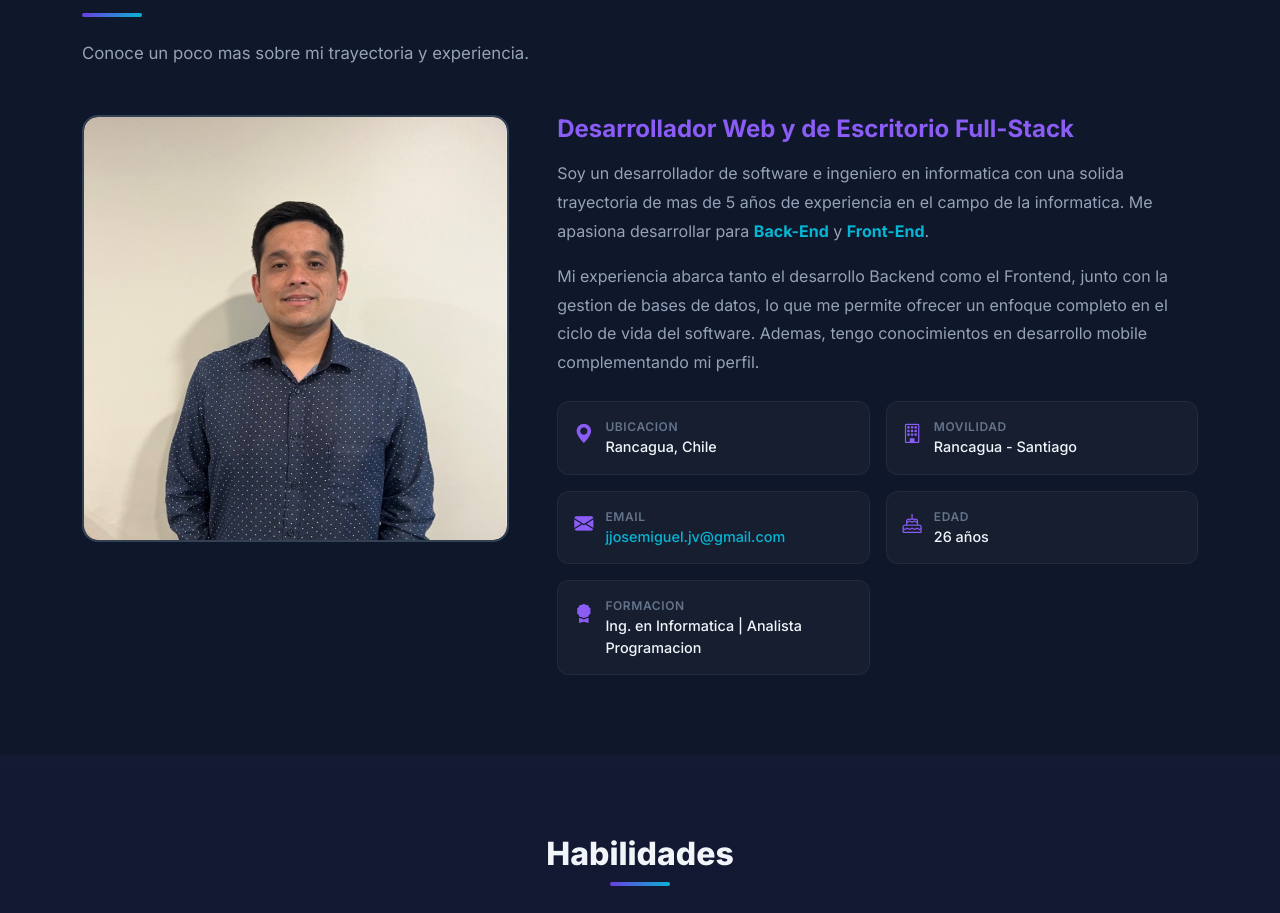
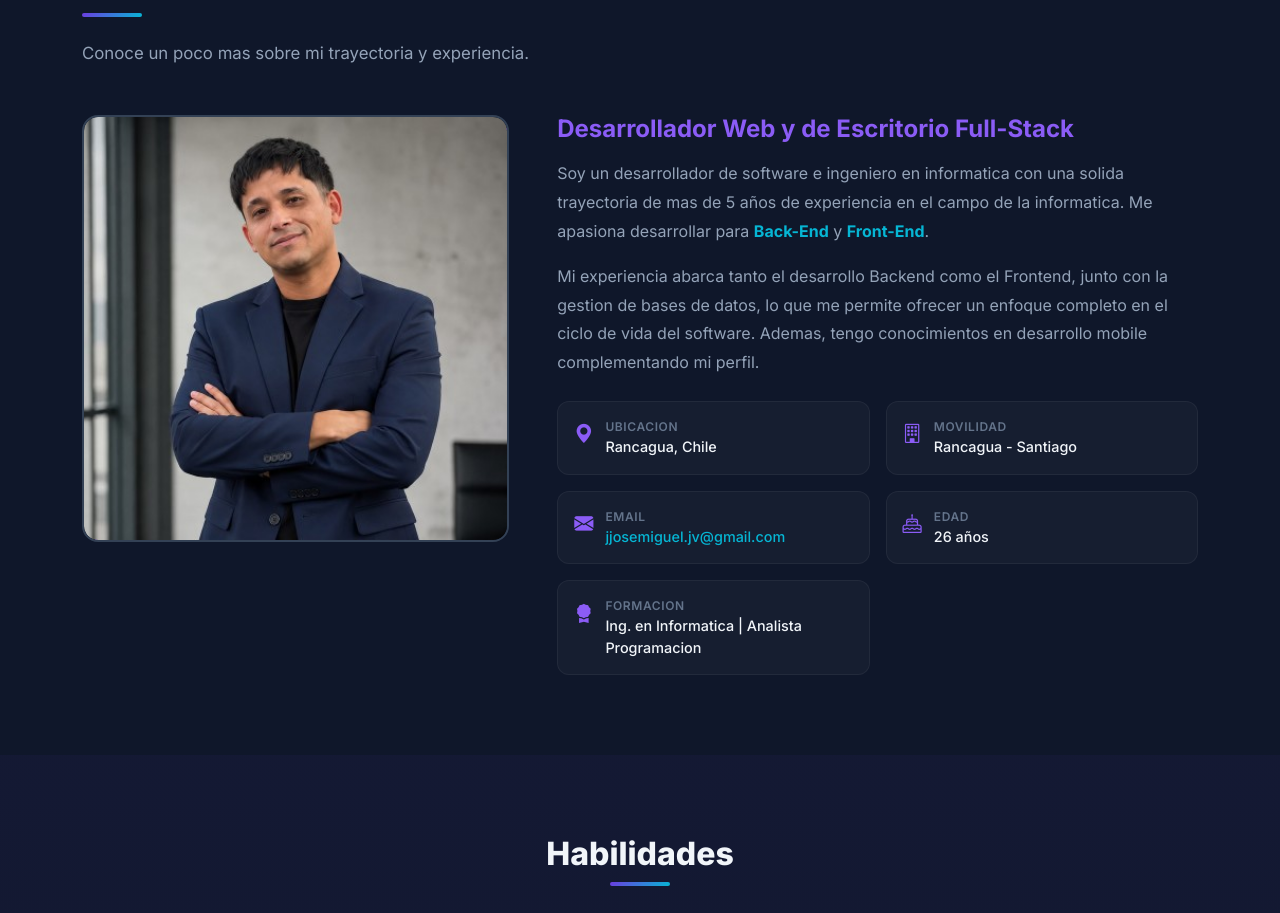
Before and after one commit to Kyousukee/MyPortafolio, an Angular app: page /about in a window 1280 px wide. Shown: the part 983-1896 px from the top of the page. Built offline with nearby package versions, Linux system fonts and the light colour scheme.

Commit message:
Refactor code structure for improved readability and maintainability

```diff
--- a/src/app/Components/about-me/about-me.component.html
+++ b/src/app/Components/about-me/about-me.component.html
@@ -8,7 +8,7 @@
     <div class="about-grid">
       <div class="about-image" data-aos="fade-right">
         <div class="image-frame">
-          <img src="assets/1734926449105.jpg" alt="Jose Vergara" class="img-fluid">
+          <img src="assets/1787098211682.jpg" alt="Jose Vergara" class="img-fluid">
         </div>
       </div>
       <div class="about-info" data-aos="fade-left">
```
Also changed, not shown: src/assets/1787098211682.jpg (added).
